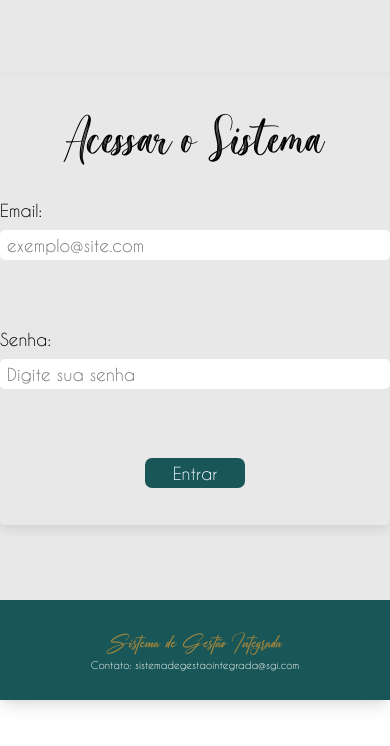
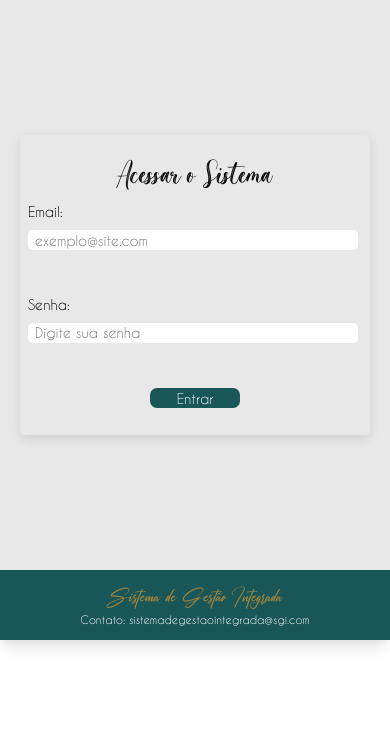
Before and after one commit to DaianaEgerMichels/projeto-02, a React (Create React App) app: page / in a window 390 px wide. Shown: the top 746 px of the page. Built offline with nearby package versions, Linux system fonts and the light colour scheme.

Commit message:
Adiciona responsividade

```diff
--- a/src/App.css
+++ b/src/App.css
@@ -61,9 +61,9 @@ button{
   flex-direction: column;
   align-items: center;
   justify-content: space-evenly;
-  flex-shrink: 2;
+  flex-wrap: wrap;
   background-color: rgb(233, 232, 232);
-  min-height: 600px;
+  min-height: 570px;
   width: 100%;
   font-family: 'Caviar Dreams', 'Times New Roman', Times, serif;
   color: black;
@@ -177,14 +177,9 @@ input:focus{
 /*Responsividade*/
 
 
-@media(max-width:720px){
-  html{
-    font-size: 50%;
-    flex-shrink:2;
-  }
- header >.header_btn{
+@media (max-width:800px){
+  header >.header_btn{
       display: flex;
-      /*overflow: scroll;*/
       font-size:13px;
   }
   header{
@@ -194,10 +189,18 @@ input:focus{
     width:70px;
     height:25px;
   }
+  footer{
+    height: 70px;
+  }
   footer> p{
-    font-size:10px;
+    font-size:11px;
   }
   footer> h3{
     font-size:25px;
   }
+  .error-msg, .error-msg.error{
+    max-width: 220px;
+    height: 25px;
+    font-size: 14px;
+  }
 }
--- a/src/pages/Home/Home.css
+++ b/src/pages/Home/Home.css
@@ -1,7 +1,6 @@
 .form-login{
     display: flex;
     flex-direction: column;
-    flex-shrink: 2;
     flex-wrap: wrap;
     align-items: center;
     align-content: center;
@@ -42,7 +41,6 @@
     flex-direction: column;
     align-items: flex-start;
     justify-content: space-evenly;
-    flex-shrink: 2;
     flex-wrap: wrap;
     max-height: 350px;
     text-align: start;
@@ -64,3 +62,28 @@
     font-weight: normal;
     font-style: normal;
 }
+
+@media (max-width:750px){
+    .form-login{
+        max-width: 350px;
+        min-height: 300px;
+        margin: 0 auto;
+        padding: 8px;
+    }
+    .form-login>h1{
+      font-size: 21px;
+    }
+    .email-login, .password-login{
+        font-size: 14px;
+    }
+    .email-login>input[name="emailLogin"],
+    .password-login>input[name="password"]{
+        max-width: 330px;
+        height: 20px;
+    }
+    .btn-login{
+        width: 90px;
+        height: 20px;
+        font-size: 14px;
+    }
+  }
```
